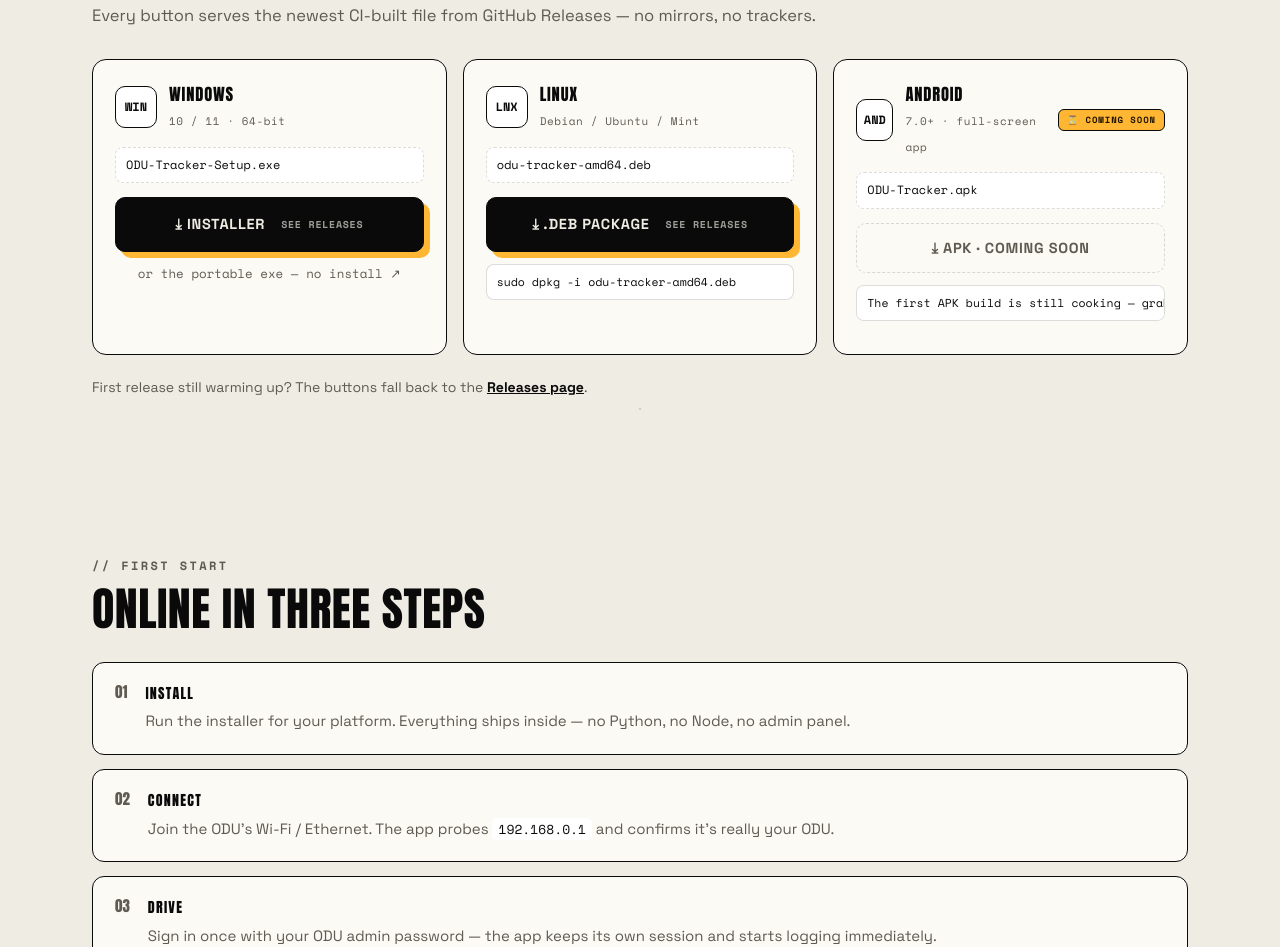
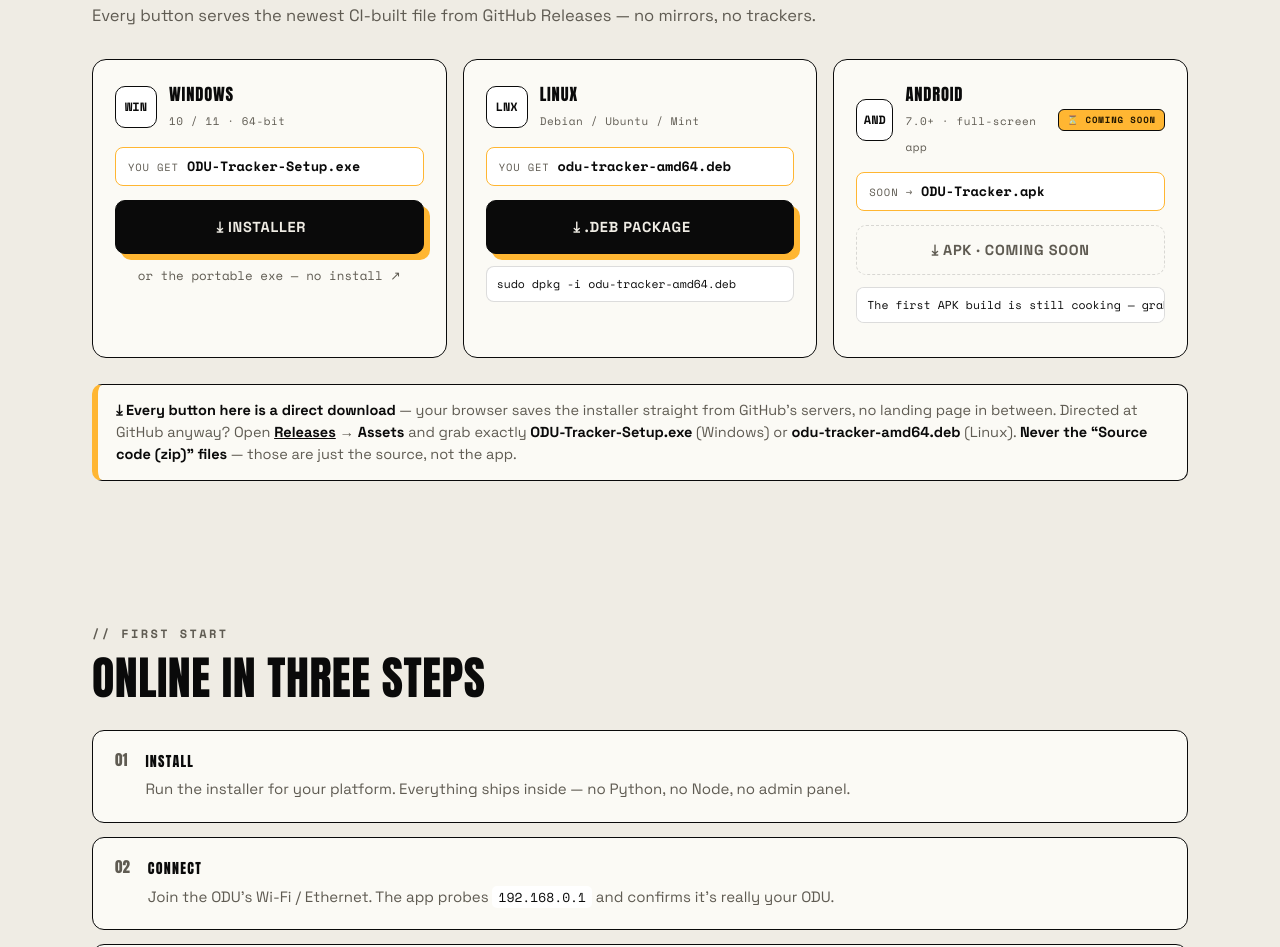
Before and after one commit to Ademileke12/odu-tracker, a plain HTML site: page site/index.html in a window 1280 px wide. Shown: the part 1591-2538 px from the top of the page. Drawn offline with nearby package versions, Linux system fonts and the light colour scheme; no server answers.

Commit message:
site: keep download buttons direct — only 404 reroutes to Releases
The old script silently rewrote every download button to the Releases
page whenever the GitHub API check failed (rate limit, ad-blocker,
network drop). Buttons now keep their permanent direct-download URLs
unless the API definitively reports no release (404), and the site
boldly names the exact setup files:
- per-card 'YOU GET <file>' chips
- bold note: grab ODU-Tracker-Setup.exe / odu-tracker-amd64.deb from
  Releases > Assets, never the Source code zips
- red fallback strip only shown when no release exists

```diff
--- a/site/index.html
+++ b/site/index.html
@@ -164,7 +164,7 @@
     <div class="dl-grid">
       <article class="dl-card reveal" data-os="windows">
         <header><span class="dl-ico">WIN</span><div><h3>Windows</h3><small>10 / 11 · 64-bit</small></div></header>
-        <p class="dl-file" data-asset="ODU-Tracker-Setup.exe">ODU-Tracker-Setup.exe</p>
+        <p class="dl-file">YOU GET <b>ODU-Tracker-Setup.exe</b></p>
         <a class="btn btn-black btn-block dl-link" data-asset="ODU-Tracker-Setup.exe"
            href="https://github.com/Ademileke12/odu-tracker/releases/latest/download/ODU-Tracker-Setup.exe">
           ⤓ INSTALLER <span class="dl-size" data-asset="ODU-Tracker-Setup.exe"></span>
@@ -175,7 +175,7 @@
 
       <article class="dl-card reveal" data-os="linux">
         <header><span class="dl-ico">LNX</span><div><h3>Linux</h3><small>Debian / Ubuntu / Mint</small></div></header>
-        <p class="dl-file" data-asset="odu-tracker-amd64.deb">odu-tracker-amd64.deb</p>
+        <p class="dl-file">YOU GET <b>odu-tracker-amd64.deb</b></p>
         <a class="btn btn-black btn-block dl-link" data-asset="odu-tracker-amd64.deb"
            href="https://github.com/Ademileke12/odu-tracker/releases/latest/download/odu-tracker-amd64.deb">
           ⤓ .DEB PACKAGE <span class="dl-size" data-asset="odu-tracker-amd64.deb"></span>
@@ -185,7 +185,7 @@
 
       <article class="dl-card reveal" data-os="android">
         <header><span class="dl-ico">AND</span><div><h3>Android</h3><small>7.0+ · full-screen app</small></div><span class="soon-badge">⏳ COMING SOON</span></header>
-        <p class="dl-file">ODU-Tracker.apk</p>
+        <p class="dl-file">SOON → <b>ODU-Tracker.apk</b></p>
         <button class="btn btn-soon btn-block" disabled title="The first APK build is still being fixed — check back soon">
           ⤓ APK · COMING SOON
         </button>
@@ -193,8 +193,17 @@
       </article>
     </div>
     <p class="dl-note reveal">
-      First release still warming up? The buttons fall back to the
-      <a href="https://github.com/Ademileke12/odu-tracker/releases" target="_blank" rel="noopener">Releases page</a>.
+      <b>⤓ Every button here is a direct download</b> — your browser saves the installer
+      straight from GitHub's servers, no landing page in between.
+      Directed at GitHub anyway? Open <a href="https://github.com/Ademileke12/odu-tracker/releases" target="_blank" rel="noopener">Releases</a>
+      → <b>Assets</b> and grab exactly
+      <b>ODU-Tracker-Setup.exe</b> (Windows) or <b>odu-tracker-amd64.deb</b> (Linux).
+      <b>Never the “Source code (zip)” files</b> — those are just the source, not the app.
+    </p>
+    <p class="dl-note dl-fallback" id="dlFallback" hidden>
+      ⚠ <b>No release is live yet.</b> The buttons above now lead to the
+      <a href="https://github.com/Ademileke12/odu-tracker/releases" target="_blank" rel="noopener">Releases page</a> —
+      download <b>ODU-Tracker-Setup.exe</b> (Windows) or <b>odu-tracker-amd64.deb</b> (Linux) from there.
     </p>
   </section>
 
--- a/site/script.js
+++ b/site/script.js
@@ -62,20 +62,23 @@ fetch(API, { headers: { Accept: 'application/vnd.github+json' } })
       if (size && holder) holder.textContent = pretty(size);
     });
   })
-  .catch(() => { /* static fallbacks already in place */ });
+  .catch((code) => {
+    /* 404 is the ONLY case where the direct URLs genuinely can't resolve —
+       no release published yet. Anything else (API rate limit, ad blocker,
+       network drop) leaves the buttons untouched: they point at
+       …/releases/latest/download/<asset>, permanent direct-download URLs
+       that work whenever a release exists. Never reroute on a failed check. */
+    if (code !== 404) return;
 
-/* no release yet → point buttons at the Releases page
-   (links marked data-external already point somewhere real — leave them) */
-setTimeout(() => {
-  if (SIZES.size === 0) {
     document.querySelectorAll('.dl-link').forEach((a) => {
       if (a.dataset.external === 'true') return;
       a.href = 'https://github.com/' + REPO + '/releases';
       const holder = a.querySelector('.dl-size');
-      if (holder) holder.textContent = 'see releases';
+      if (holder) holder.textContent = 'no release yet';
     });
-  }
-}, 1500);
+    const note = document.getElementById('dlFallback');
+    if (note) note.hidden = false;
+  });
 
 /* ------------------------------------------------ konami boost */
 const KONAMI = ['ArrowUp','ArrowUp','ArrowDown','ArrowDown',
--- a/site/style.css
+++ b/site/style.css
@@ -405,11 +405,17 @@ h2 {
   font-family: var(--mono); letter-spacing: .05em;
 }
 .dl-file {
-  font-family: var(--mono); font-size: 12px; color: var(--ink);
+  display: flex; align-items: baseline; gap: 8px;
+  font-family: var(--mono); font-size: 10.5px; color: var(--muted);
+  letter-spacing: .08em; text-transform: uppercase;
   background: var(--panel-2);
-  border: 1.5px dashed var(--hair); border-radius: 8px;
-  padding: 8px 10px; margin: 0 0 14px;
+  border: 1.5px solid var(--accent); border-radius: 8px;
+  padding: 8px 12px; margin: 0 0 14px;
   white-space: nowrap; overflow: hidden; text-overflow: ellipsis;
+}
+.dl-file b {
+  color: var(--ink); font-weight: 700; font-size: 13.5px;
+  letter-spacing: 0; text-transform: none;
 }
 .dl-size {
   font-family: var(--mono); font-weight: 700;
@@ -429,8 +435,16 @@ h2 {
   padding: 8px 10px;
   overflow-x: auto; white-space: nowrap;
 }
-.dl-note { color: var(--muted); font-size: 14px; margin-top: 22px; }
-.dl-note a { color: var(--ink); font-weight: 600; }
+.dl-note {
+  background: var(--panel);
+  border: 1.5px solid var(--ink); border-left: 6px solid var(--accent);
+  border-radius: 10px; padding: 14px 18px;
+  color: var(--muted); font-size: 14.5px; margin: 26px 0 0;
+}
+.dl-note b { color: var(--ink); font-weight: 700; }
+.dl-note a { color: var(--ink); font-weight: 700; }
+.dl-note p { margin: 0; }
+.dl-fallback { border-left-color: #e5484d; }
 
 /* ---------------------------------------------------------- steps */
 .steps { list-style: none; margin: 28px 0 0; padding: 0; display: grid; gap: 14px; }
```
